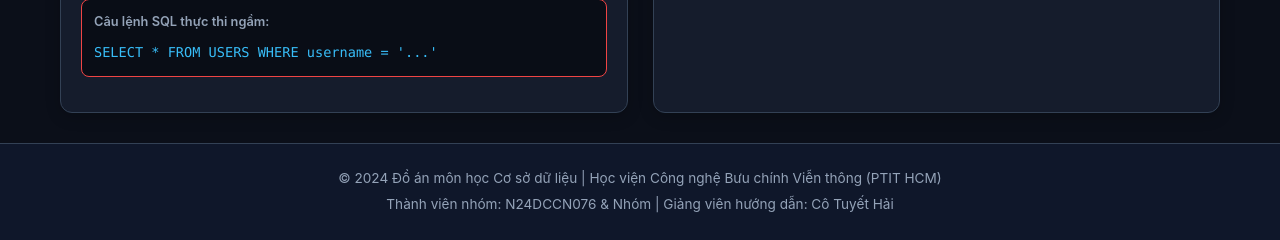
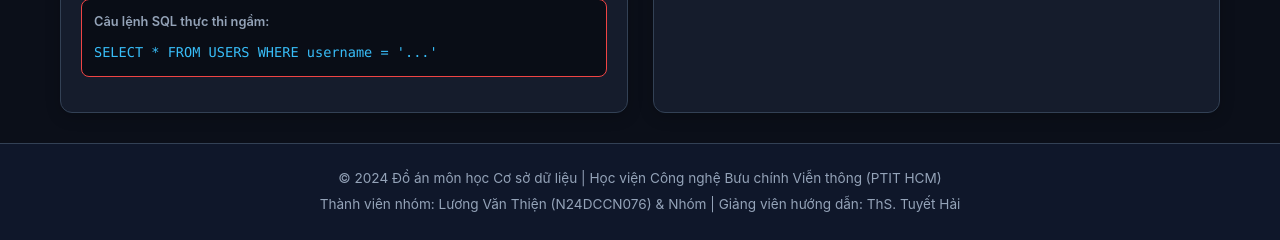
Before and after one commit to luong-van-thien/-n-CSDL, a Flask app: page / in a window 1280 px wide. Shown: the part 752-992 px from the top of the page. Run offline with Flask 3, Linux system fonts and the light colour scheme.

Commit message:
Update official GitHub repository link and group leader info

```diff
--- a/03_Demo_Security_App/templates/index.html
+++ b/03_Demo_Security_App/templates/index.html
@@ -462,7 +462,7 @@ GO
     <!-- FOOTER -->
     <footer class="app-footer">
         <p>© 2024 Đồ án môn học Cơ sở dữ liệu | Học viện Công nghệ Bưu chính Viễn thông (PTIT HCM)</p>
-        <p>Thành viên nhóm: N24DCCN076 &amp; Nhóm | Giảng viên hướng dẫn: Cô Tuyết Hải</p>
+        <p>Thành viên nhóm: Lương Văn Thiện (N24DCCN076) &amp; Nhóm | Giảng viên hướng dẫn: ThS. Tuyết Hải</p>
     </footer>
 
     <script src="/static/script.js"></script>
```
Also changed, not shown: README.md, 5 other files.
